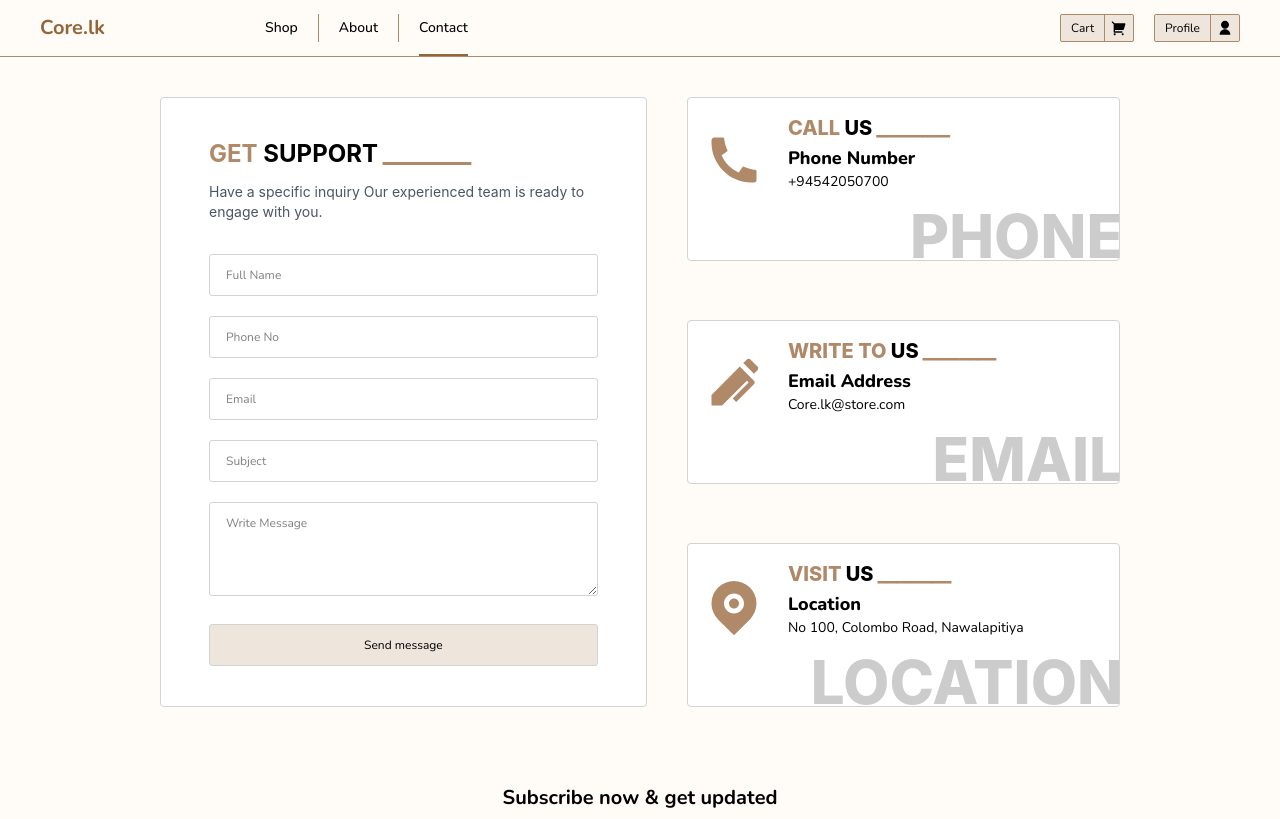
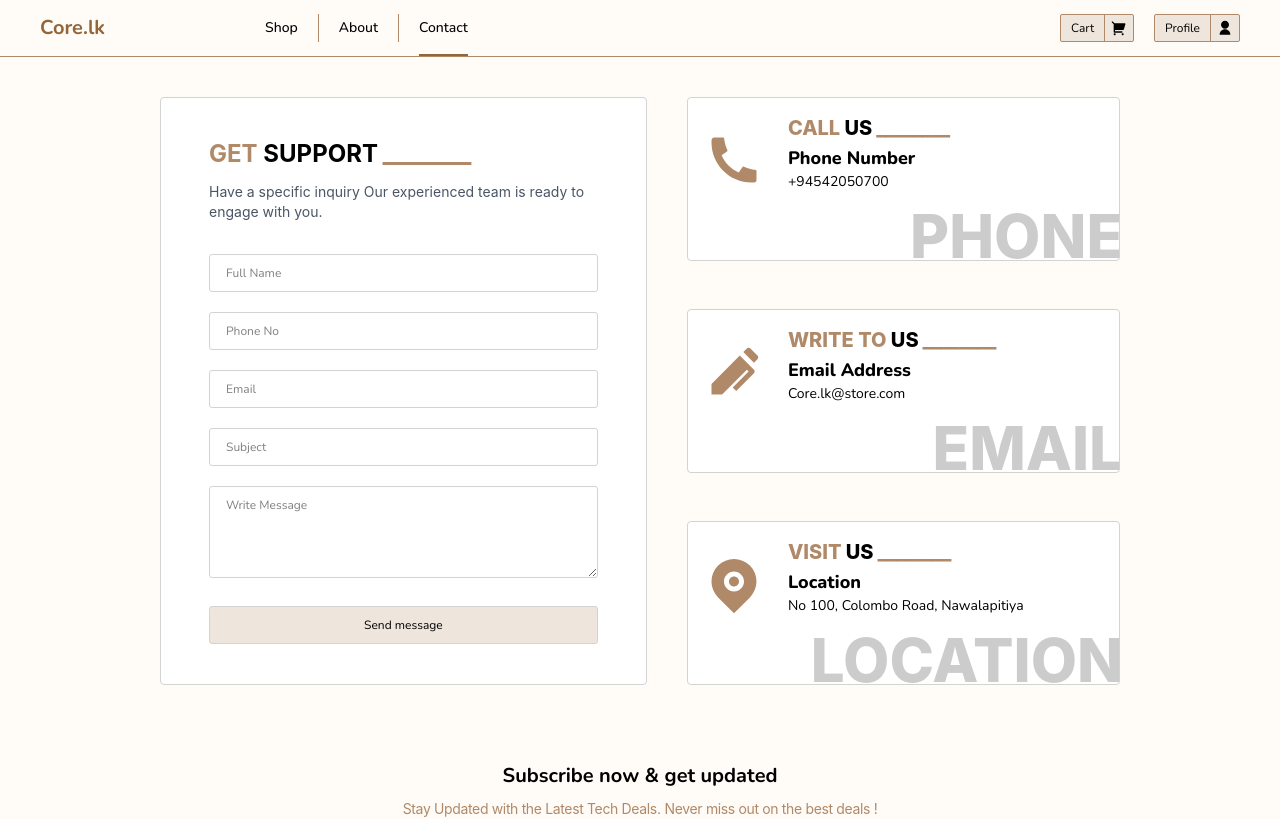
Before and after one commit to Yaa-cn/Core.lk, a React (Vite) app: page /contact in a window 1280 px wide. Shown: the top 819 px of the page. Built offline with nearby package versions, Linux system fonts and the light colour scheme; no server answers.

Commit message:
Modified toast style and contact page

```diff
--- a/src/App.jsx
+++ b/src/App.jsx
@@ -8,7 +8,7 @@ function App() {
     <>
       <Navbar />
       <Outlet />
-      <ToastContainer position='bottom-right' autoClose={1000} hideProgressBar={true} className={'toastCon'} closeButton={false} />
+      <ToastContainer position='bottom-right' autoClose={1000} hideProgressBar={true} className={'toastCon'} closeButton={false} pauseOnHover={false} />
       <Footer />
     </>
   )
--- a/src/componenets/Newsletter.jsx
+++ b/src/componenets/Newsletter.jsx
@@ -7,7 +7,7 @@ function Newsletter() {
                 <h6 className="text-xs sm:text-sm tracking-tight text-secondary line"> Never miss out on the best deals !</h6>
             </div>
             <div className="flex justify-center">
-                <input type="email" className="w-4/5 sm:w-3/4 md:w-2/3 lg:w-1/2 py-3 px-3 border border-secondary text-xs rounded-s-[3px] focus:border-primary focus:outline-none nunito" placeholder="Enter your email" />
+                <input type="email" className="w-4/5 sm:w-3/4 md:w-2/3 lg:w-1/2 py-3 px-4 border border-secondary text-xs rounded-s-[3px] focus:border-primary focus:outline-none nunito" placeholder="Enter your email" />
                 <button className="text-xs bg-accent py-3 border-e border-b border-t border-secondary px-5 rounded-e-[3px] hover:bg-secondary hover:text-white transition-colors ease cursor-pointer nunito">Subscribe</button>
             </div>
         </div>
--- a/src/index.css
+++ b/src/index.css
@@ -34,7 +34,7 @@
     --color-secondary: #b08968;
     --color-light: #fffbf7;
     --color-accent: #eee6dd;
-    --color-gray:#d3d3d3;
+    --color-gray: #d3d3d3;
 }
 
 body {
@@ -233,7 +233,7 @@ body::-webkit-scrollbar {
     transition: ease-in 0.3s;
 }
 
-.toastCon{
+.toastCon {
     font-size: 12px;
 }
 
@@ -241,3 +241,11 @@ body::-webkit-scrollbar {
     border-radius: 4px !important;
     border: 1px solid var(--color-gray);
 }
+
+@media (width <=480px) {
+    .Toastify__toast {
+        width: 80% !important;
+        bottom: 25px;
+        right: 15px;
+    }
+}
--- a/src/pages/Contact.jsx
+++ b/src/pages/Contact.jsx
@@ -21,17 +21,17 @@ function Contact() {
           <form className="flex flex-col gap-7 text-xs nunito">
             <div className="flex flex-col gap-5 mt-6">
               <input type="text" placeholder="Full Name"
-                className="px-4 py-3 bg-white rounded-[3px] w-full border border-gray focus:border-primary outline-0" />
+                className="px-4 py-2.5 bg-white rounded-[3px] w-full border border-gray focus:border-primary outline-0" />
               <input type="number" placeholder="Phone No"
-                className="px-4 py-3 bg-white rounded-[3px] w-full border border-gray focus:border-primary outline-0" />
+                className="px-4 py-2.5 bg-white rounded-[3px] w-full border border-gray focus:border-primary outline-0" />
               <input type="email" placeholder="Email"
-                className="px-4 py-3 bg-white rounded-[3px] w-full border border-gray focus:border-primary outline-0" />
+                className="px-4 py-2.5 bg-white rounded-[3px] w-full border border-gray focus:border-primary outline-0" />
               <input type="text" placeholder="Subject"
-                className="px-4 py-3 bg-white rounded-[3px] w-full border border-gray focus:border-primary outline-0" />
+                className="px-4 py-2.5 bg-white rounded-[3px] w-full border border-gray focus:border-primary outline-0" />
               <textarea placeholder="Write Message" rows="5"
-                className="px-4 pt-3 bg-white rounded-[3px] w-full border border-gray focus:border-primary outline-0"></textarea>
+                className="px-4 pt-2.5 bg-white rounded-[3px] w-full border border-gray focus:border-primary outline-0"></textarea>
             </div>
-            <button type="button" className="w-full px-4 py-3 border-[1.5px] border-gray rounded-[3px] bg-accent hover:bg-secondary hover:text-white transition-colors cursor-pointer">
+            <button type="button" className="w-full px-4 py-2.5 border-[1.5px] border-gray rounded-[3px] bg-accent hover:bg-secondary hover:text-white transition-colors cursor-pointer">
               Send message
             </button>
           </form>
```
